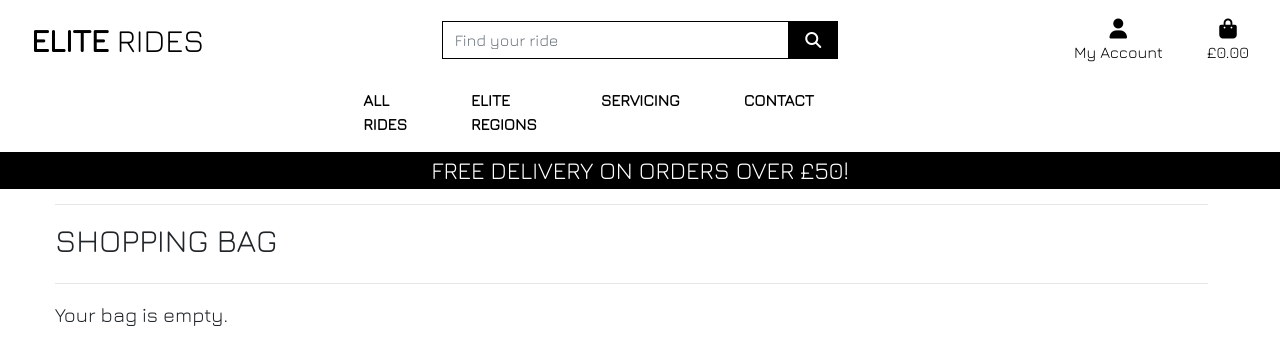
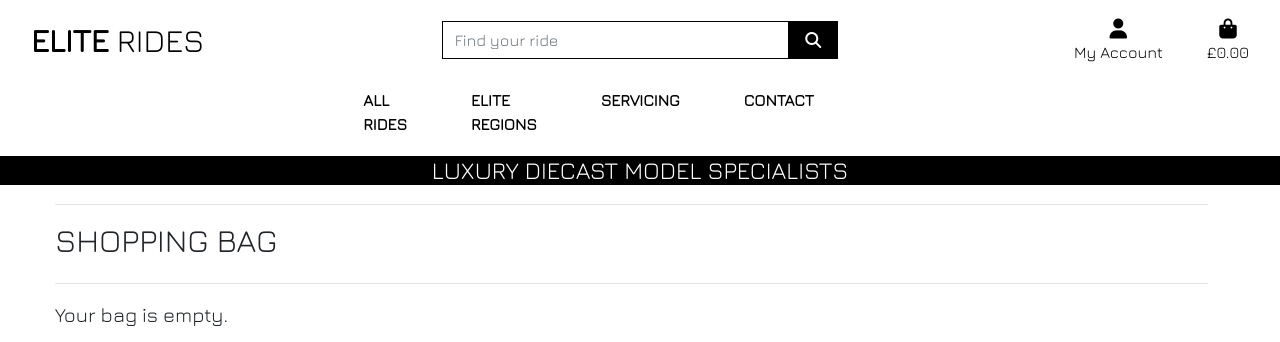
Before and after one commit to kslg/elite-rides, a Django app: page /bag/ in a window 1280 px wide. Shown: the top 342 px of the page. Run offline with Django 3.2, Linux system fonts and the light colour scheme; some libraries are stand-ins or nearby versions.

Commit message:
Replaced the free shipping banner with a Bootstap Carousel

```diff
--- a/templates/base.html
+++ b/templates/base.html
@@ -103,11 +103,30 @@
                 {% include 'includes/mobile-top-header.html' %}
             </nav>
         </div>
-        <div id="delivery-banner" class="row text-center">
+        <div id="delivery-banner" class="carousel slide row text-center" data-ride="carousel">
+            <div class="carousel-inner">
+              <div class="carousel-item active">
+                <div class="col bg-black text-white">
+                    <h4 class="logo-font my-1">Luxury Diecast Model Specialists</h4>
+                </div>
+              </div>
+              <div class="carousel-item">
+                <div class="col bg-black text-white">
+                    <h4 class="logo-font my-1">Free delivery on orders over £{{ free_delivery_threshold }}!</h4>
+                </div>
+              </div>
+              <div class="carousel-item">
+                <div class="col bg-black text-white">
+                    <h4 class="logo-font my-1">Elite Sale Now On!</h4>
+                </div>
+              </div>
+            </div>
+          </div>
+        <!-- <div id="delivery-banner" class="row text-center">
             <div class="col bg-black text-white">
                 <h4 class="logo-font my-1">Free delivery on orders over £{{ free_delivery_threshold }}!</h4>
             </div>
-        </div>
+        </div> -->
     </header>
 
     {% if messages %}
```
